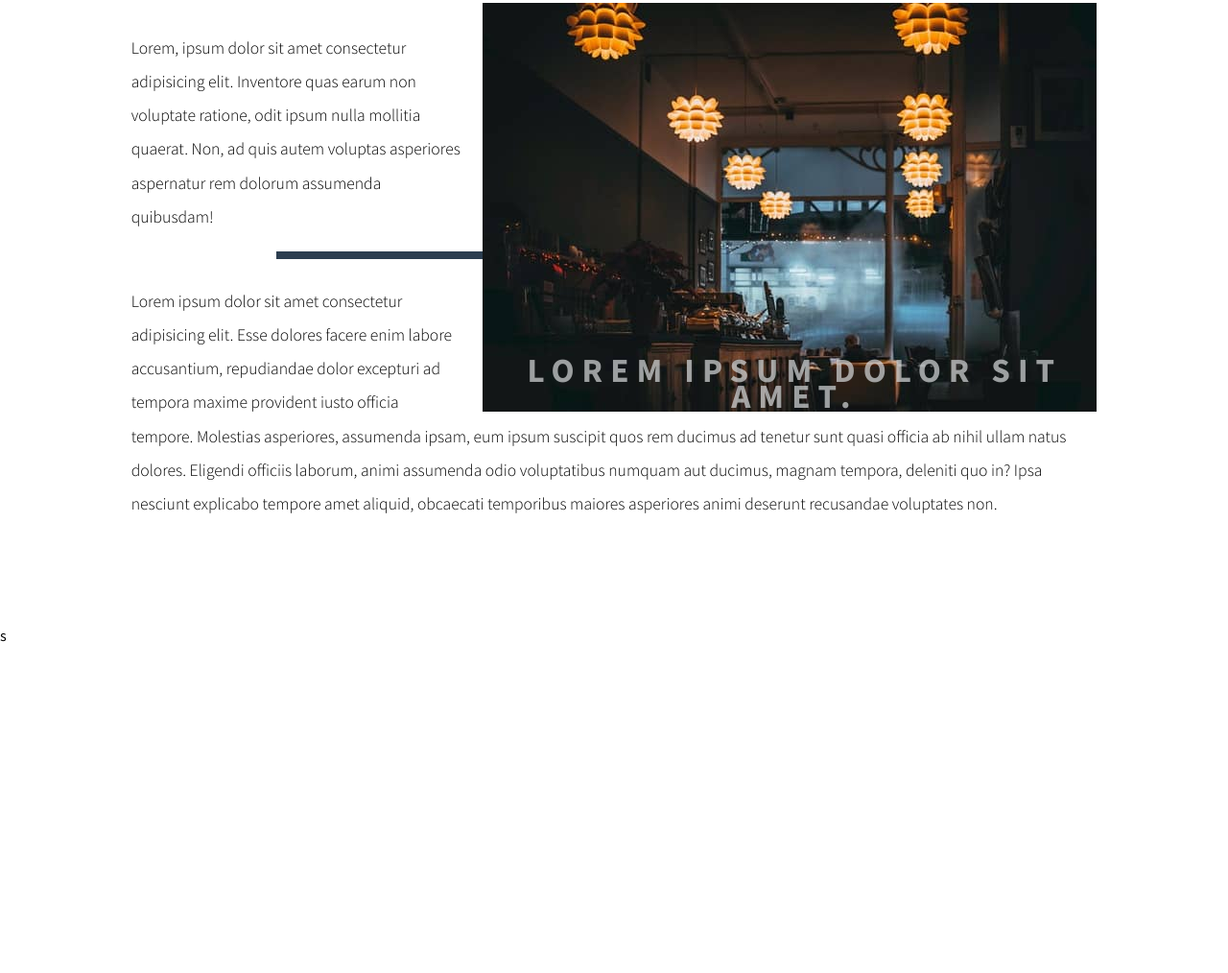
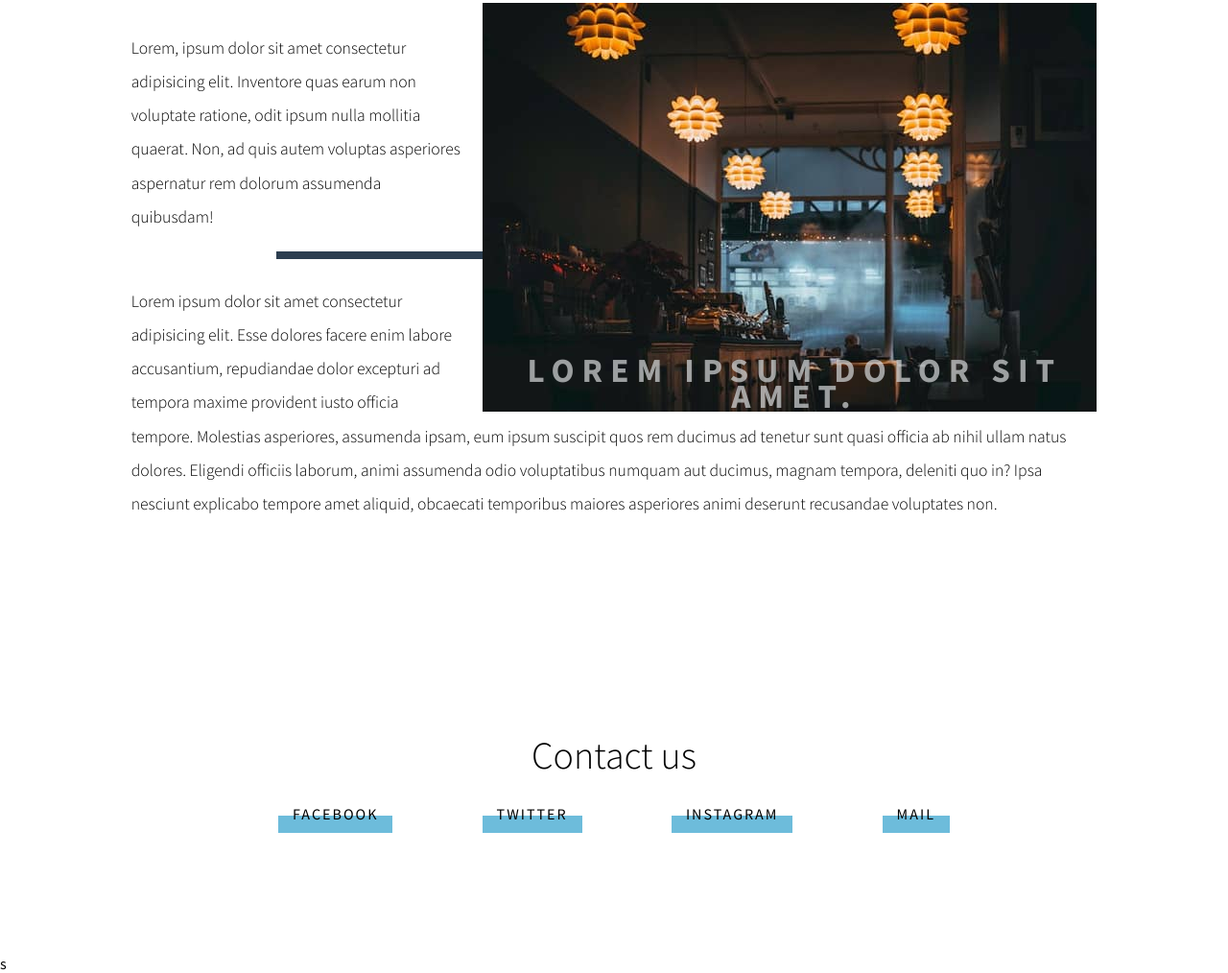
Before and after one commit to edex-13/edex-restaurant, a website built with webpack: page public/index.html in a window 1280 px wide. Shown: the part 1198-2212 px from the top of the page at 96% size. Before the commit the page ends 1870 px from the top, so only its background shows below. Built offline with nearby package versions, Linux system fonts and the light colour scheme.

Commit message:
maquetacion de la seccion social

```diff
--- a/public/index.html
+++ b/public/index.html
@@ -23,7 +23,7 @@
                      <div class="main-image">
                         <figure>
                            <img src="./img/image-restaurant.jpg" alt="" />
-                           <figcaption>Un lugar muy Bonito</figcaption>
+                           <figcaption>A very nice place</figcaption>
                         </figure>
                      </div>
                   </div>
@@ -33,7 +33,7 @@
          <section>
             <div class="cover parallax">
                <p>
-                  Vas a enamorarte de la comida
+                  You are going to fall in love with the food
                   <span>Lorem ipsum dolor sit amet.</span>
                </p>
             </div>
@@ -60,6 +60,17 @@
                </div>
             </div>
          </section>
+         <section>
+            <div class="grid social">
+               <div class="container">
+                  <p class="title">Contact us</p>
+                  <a href="#" class="btn">Facebook</a>
+                  <a href="#" class="btn">Twitter</a>
+                  <a href="#" class="btn">Instagram</a>
+                  <a href="#" class="btn">Mail</a>
+               </div>
+            </div>
+         </section>
       </main>
    </body>
 </html>
--- a/src/styles/sass/app.scss
+++ b/src/styles/sass/app.scss
@@ -97,32 +97,47 @@ figure {
       }
    }
 }
-.mission{
+.mission {
    align-items: center;
-   .container{
+   .container {
       @include main-text;
       font-size: 1.1em;
-      figure{
+      figure {
          float: right;
          margin-left: 1.1em;
       }
-      p{
+      p {
          line-height: 2em;
-         &:nth-of-type(1){
+         &:nth-of-type(1) {
             margin-bottom: 3em;
             position: relative;
-            &::after{
+            &::after {
                content: '';
                background-color: $blue;
                position: absolute;
                right: 0;
                bottom: -1.5em;
                height: 8px;
-               width:85%;
+               width: 85%;
                z-index: -1;
             }
          }
       }
+   }
+}
+.social {
+   margin-top: $big-margin-top;
+   margin-bottom: $big-margin-top;
+      @include text-center;
+
+   p.title {
+      font-weight: 200;
+      font-size: 2.5em;
+   }
+   a {
+      display: block;
+      max-width: 150px;
+      margin: 1em auto;
    }
 }
 @media (min-width: 960px) {
@@ -134,4 +149,13 @@ figure {
    .container {
       grid-column: 2/12;
    }
+   .social {
+      a {
+         display: inline-block;
+         margin-right: 90px;
+         &:last-of-type {
+            margin-right: 0px;
+         }
+      }
+   }
 }
```
